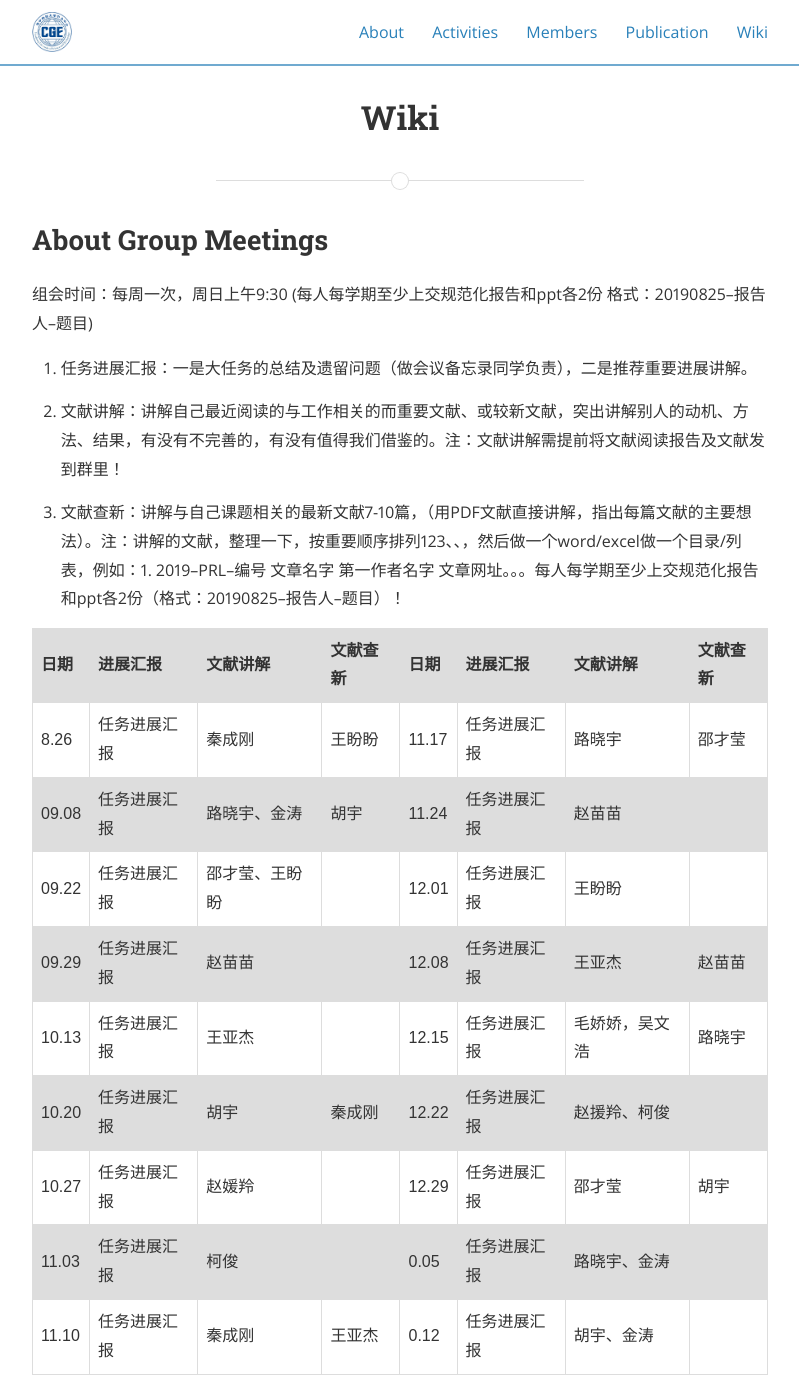
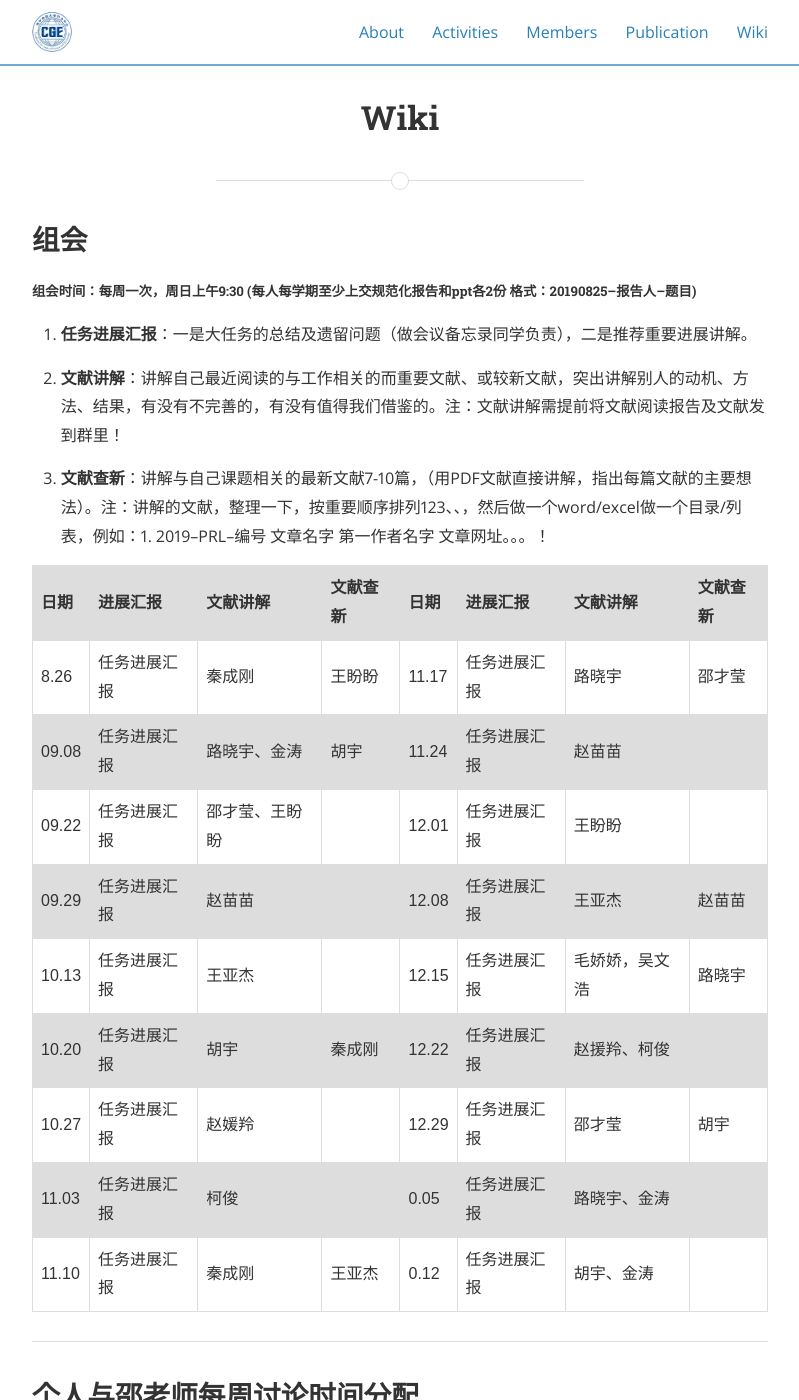
Before and after one commit to gravity-group/gravity-group.github.io, a Jekyll site: the page built from wiki.md, in a window 1280 px wide and 1400 px high. Shown: the whole window, without its empty margins (240-1039 px from the left). Built offline with Jekyll 4.4.1, drawn with Linux system fonts in a browser that asks for light colours; nearby versions of some CDN libraries; some of the changed text lies outside the part shown.

Commit message:
update wiki

```diff
--- a/wiki.md
+++ b/wiki.md
@@ -22,15 +22,15 @@ tr:nth-child(odd) {
 }
 </style>
 
-## About Group Meetings
+## 组会
 
-组会时间：每周一次，周日上午9:30 (每人每学期至少上交规范化报告和ppt各2份 格式：20190825--报告人--题目)
+##### 组会时间：每周一次，周日上午9:30 (每人每学期至少上交规范化报告和ppt各2份 格式：20190825--报告人--题目)
 
-1. 任务进展汇报：一是大任务的总结及遗留问题（做会议备忘录同学负责），二是推荐重要进展讲解。
+1. **任务进展汇报**：一是大任务的总结及遗留问题（做会议备忘录同学负责），二是推荐重要进展讲解。
 
-2. 文献讲解：讲解自己最近阅读的与工作相关的而重要文献、或较新文献，突出讲解别人的动机、方法、结果，有没有不完善的，有没有值得我们借鉴的。注：文献讲解需提前将文献阅读报告及文献发到群里！
+2. **文献讲解**：讲解自己最近阅读的与工作相关的而重要文献、或较新文献，突出讲解别人的动机、方法、结果，有没有不完善的，有没有值得我们借鉴的。注：文献讲解需提前将文献阅读报告及文献发到群里！
 
-3. 文献查新：讲解与自己课题相关的最新文献7-10篇，（用PDF文献直接讲解，指出每篇文献的主要想法）。注：讲解的文献，整理一下，按重要顺序排列123、、，然后做一个word/excel做一个目录/列表，例如：1. 2019--PRL--编号   文章名字   第一作者名字  文章网址。。。每人每学期至少上交规范化报告和ppt各2份（格式：20190825--报告人--题目）！
+3. **文献查新**：讲解与自己课题相关的最新文献7-10篇，（用PDF文献直接讲解，指出每篇文献的主要想法）。注：讲解的文献，整理一下，按重要顺序排列123、、，然后做一个word/excel做一个目录/列表，例如：1. 2019--PRL--编号   文章名字   第一作者名字  文章网址。。。！
 
 | **日期** | **进展汇报** | **文献讲解** | **文献查新** | **日期** | **进展汇报** | **文献讲解** | **文献查新** |
 | 8.26 | 任务进展汇报 | 秦成刚 | 王盼盼 | 11.17 | 任务进展汇报 | 路晓宇 |  邵才莹 |
@@ -47,26 +47,26 @@ tr:nth-child(odd) {
 
 ## 个人与邵老师每周讨论时间分配
 
+##### 每次讨论按照编号1-2-3的顺序，如遇特殊情况不能参与讨论者，可另约时间
+
 | **编号** | **人员（周二 19：30-）** | **人员（周二 14：30-）** | **人员（周二 19：30-）** |
 | 1| 邵才莹，胡宇 | 赵苗苗 | 秦成刚，毛娇娇、吴文浩 |
 | 2 | 金涛、金涛 | 赵媛羚| 王亚杰 |
 | 2 | 王盼盼 | | 路晓宇 |
 
-每次讨论按照编号1-2-3的顺序，如遇特殊情况不能参与讨论者，可另约时间
-
 ---
 
 ## 各课题的讨论时间分配
 
-###### 学生讨论会时间分配（每个任务两周讨论一次, 其中1, 2人员一起，3, 4人员一起）
+##### 学生讨论会时间分配（每个任务两周讨论一次, 其中1, 2人员一起，3, 4人员一起）
 
-###### 每个任务每两周需讨论一次，任务负责人进行规划组织，每次讨论附有会议备忘录（中英版本）。
+##### 每个任务每两周需讨论一次，任务负责人进行规划组织，每次讨论附有会议备忘录（中英版本）。
 
 <table>
   <tr>
-    <th>Topic</th>
-    <th>Small topic</th>
-    <th>Researchers</th>
+    <th><b>Topic</b></th>
+    <th><b>Small topic</b></th>
+    <th><b>Researchers</b></th>
   </tr>
   <tr>
     <td rowspan="4"><b>1. Noise analysis of space-borne gravitational wave detectors (Panpan)</b> Mon. 19:10-20:40</td>
```
